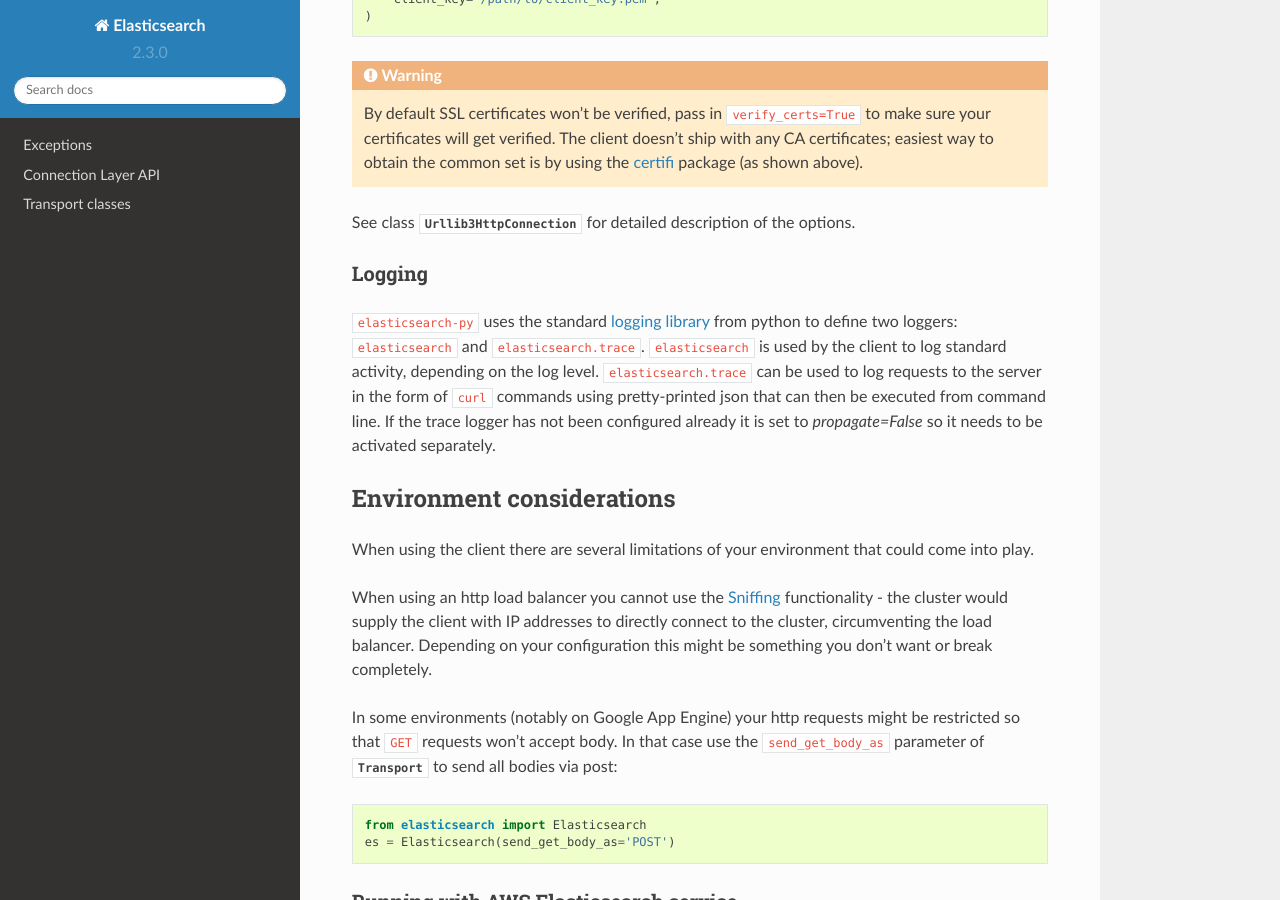
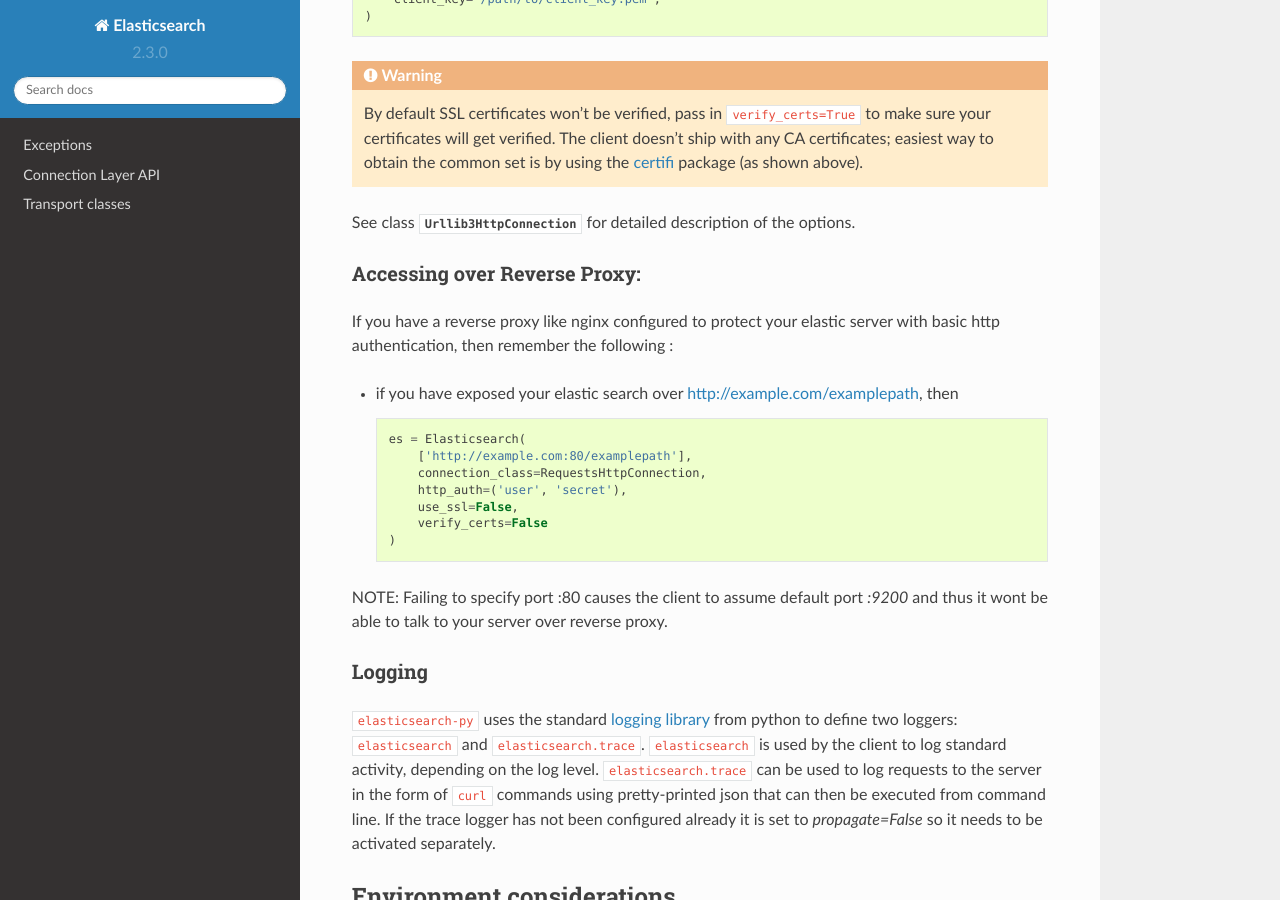
Before and after one commit to elastic/elasticsearch-py, a Sphinx documentation site: the page built from docs/index.rst, in a window 1280 px wide and 900 px high, scrolled down 3796 px. Built offline with Sphinx 7.4.7 and the Read the Docs theme 2.0.0, drawn with Linux system fonts in a browser that asks for light colours; pages that are not in the unit, such as notebooks, are missing from menus.

Commit message:
documentation for basic auth over reverse proxy

```diff
--- a/docs/index.rst
+++ b/docs/index.rst
@@ -219,6 +219,22 @@
 
 .. _certifi: http://certifi.io/
 
+Accessing over Reverse Proxy:
+~~~~~~~~~~~~~~~~~~~~~~~~~~~~
+If you have a reverse proxy like nginx configured to protect your elastic server with basic http authentication, then remember the following :
+
++ if you have exposed your elastic search over http://example.com/examplepath, then ::
+
+    es = Elasticsearch(
+        ['http://example.com:80/examplepath'],
+        connection_class=RequestsHttpConnection,
+        http_auth=('user', 'secret'),
+        use_ssl=False,
+        verify_certs=False
+    )
+
+NOTE: Failing to specify port :80 causes the client to assume default port `:9200` and thus it wont be able to talk to your server over reverse proxy.
+
 Logging
 ~~~~~~~
 
```
